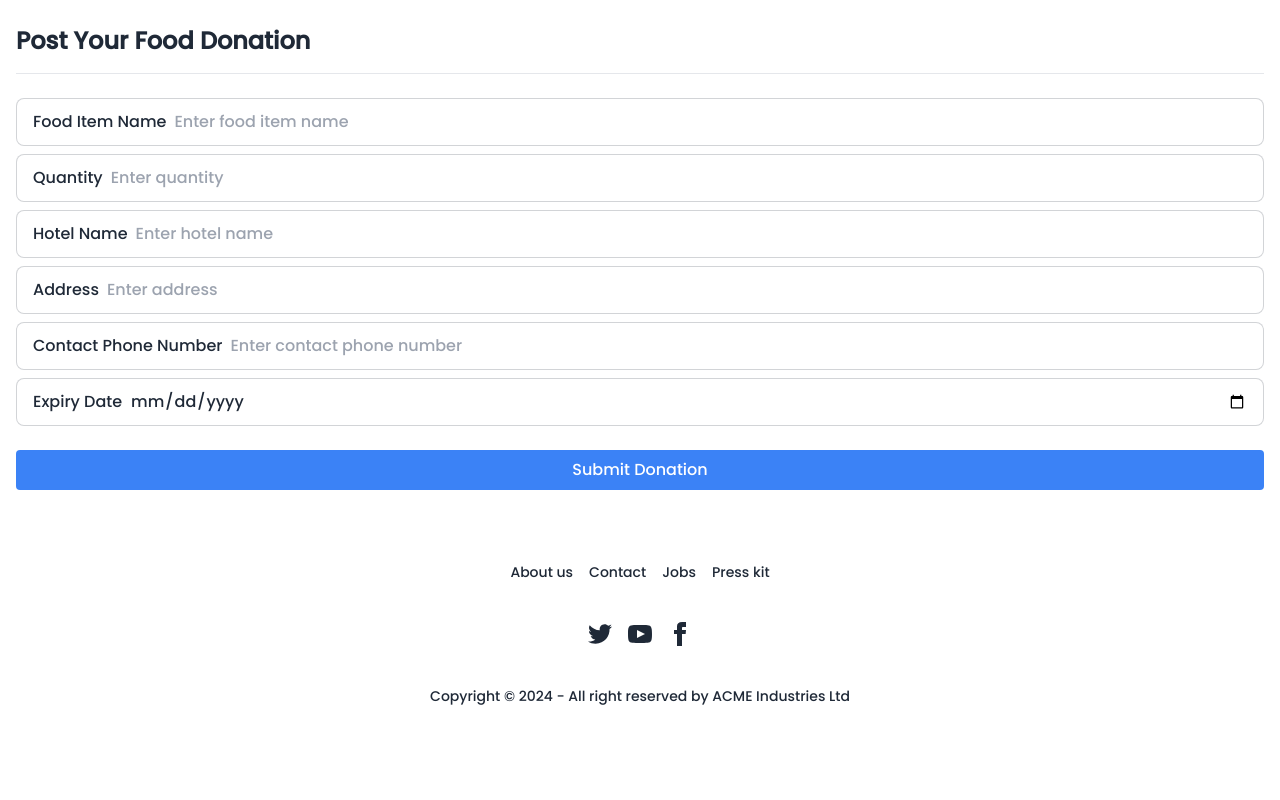
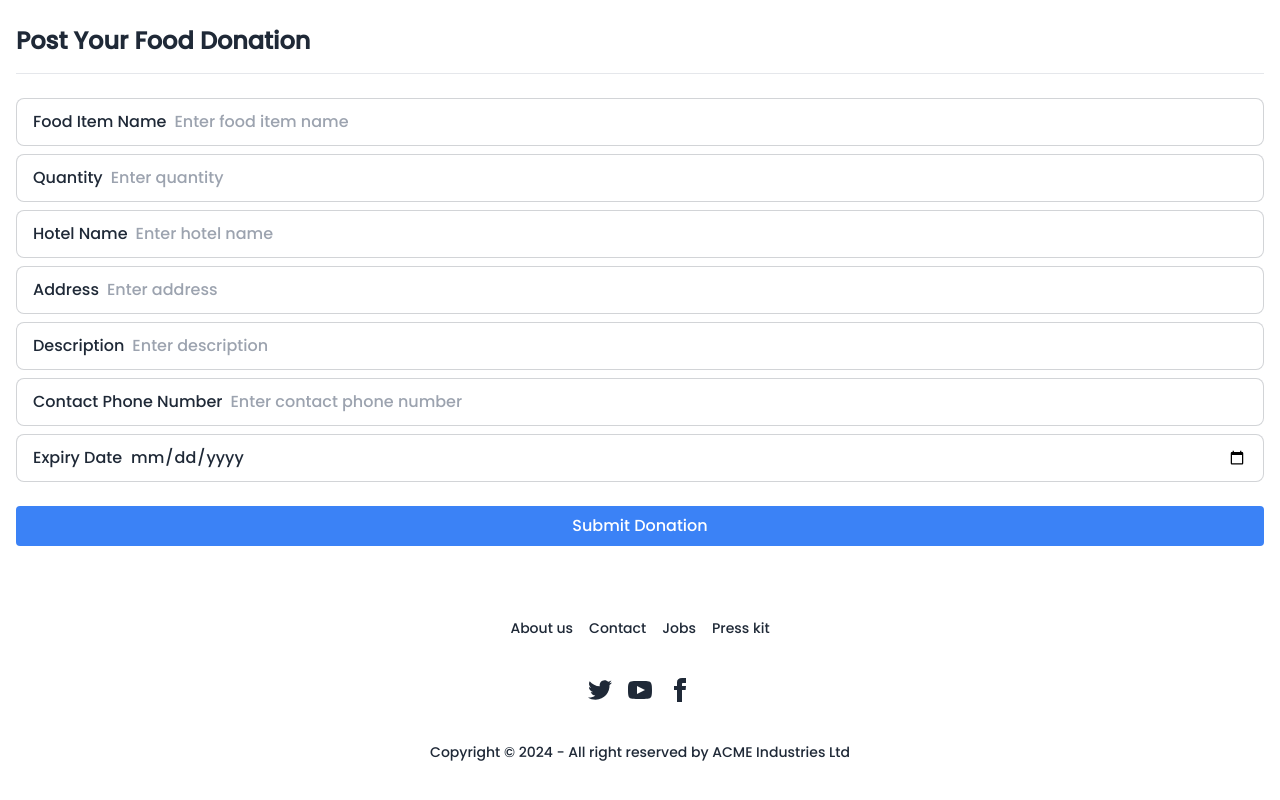
Before and after one commit to SIDDHARTH-SHENVI/FoodSecure, a React (Vite) app in the folder frontend/frontend/: page /hotels in a window 1280 px wide. Shown: the part 943-1743 px from the top of the page. Before the commit the page ends 1689 px from the top, so only its background shows below. Built offline with nearby package versions, Linux system fonts and the light colour scheme.

Commit message:
s1 commit

```diff
--- a/frontend/frontend/src/components/Forms.jsx
+++ b/frontend/frontend/src/components/Forms.jsx
@@ -7,6 +7,7 @@ const Forms = () => {
     quantity: '',
     hotelName: '',
     hotelAddress: '',
+    description: '', // Add description to the initial state
     contact: '',
     expiryDate: ''
   });
@@ -27,6 +28,7 @@ const Forms = () => {
         quantity: '',
         hotelName: '',
         hotelAddress: '',
+        description: '', // Reset description field
         contact: '',
         expiryDate: ''
       });
@@ -88,6 +90,16 @@ const Forms = () => {
             />
           </label>
           <label className="input input-bordered flex items-center gap-2 mb-2">
+            Description
+            <input
+              name="description"
+              value={formData.description}
+              onChange={handleChange}
+              className="grow"
+              placeholder="Enter description"
+            />
+          </label>
+          <label className="input input-bordered flex items-center gap-2 mb-2">
             Contact Phone Number
             <input
               type="tel"
--- a/frontend/frontend/src/components/Freefood.jsx
+++ b/frontend/frontend/src/components/Freefood.jsx
@@ -46,9 +46,15 @@ import axios from "axios"
           getFood();
 
         },[])
-        const handleSubmit = (item) => {
-          alert(`You have submitted a request for ${item.name}`);
-
+        const handleSubmit = async (item) => {
+          try {
+            await axios.delete(`http://localhost:4001/food/${item._id}`);
+            setFood(food.filter(f => f._id !== item._id));
+            alert(`You have submitted a request for ${item.name}`);
+          } catch (error) {
+            console.error('Error deleting food donation:', error);
+            alert('Error submitting food donation request.');
+          }
         };
   return (<>
     <div className=' max-w-screen-2xl container mx-auto md:px-20 px-4'>
```
